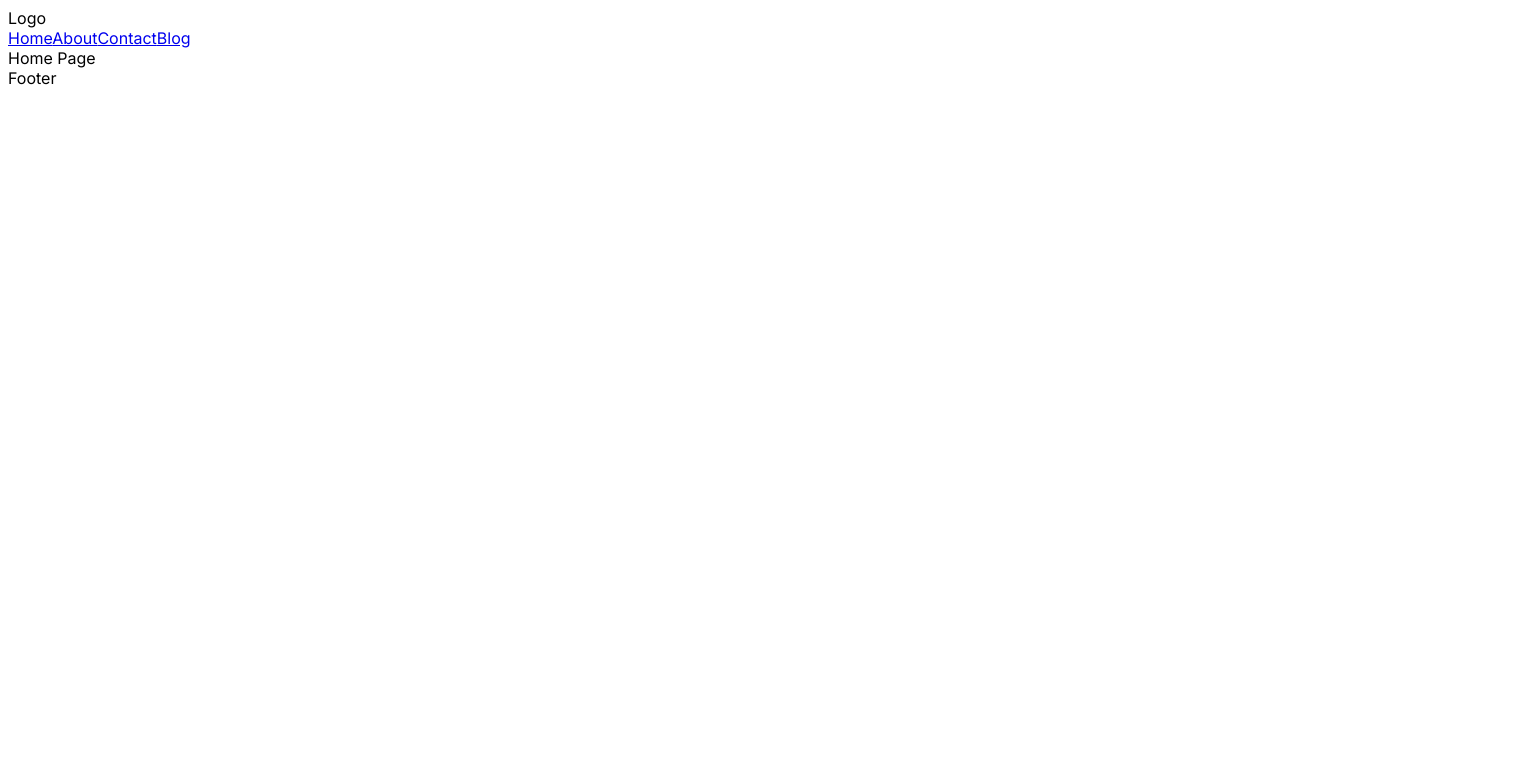
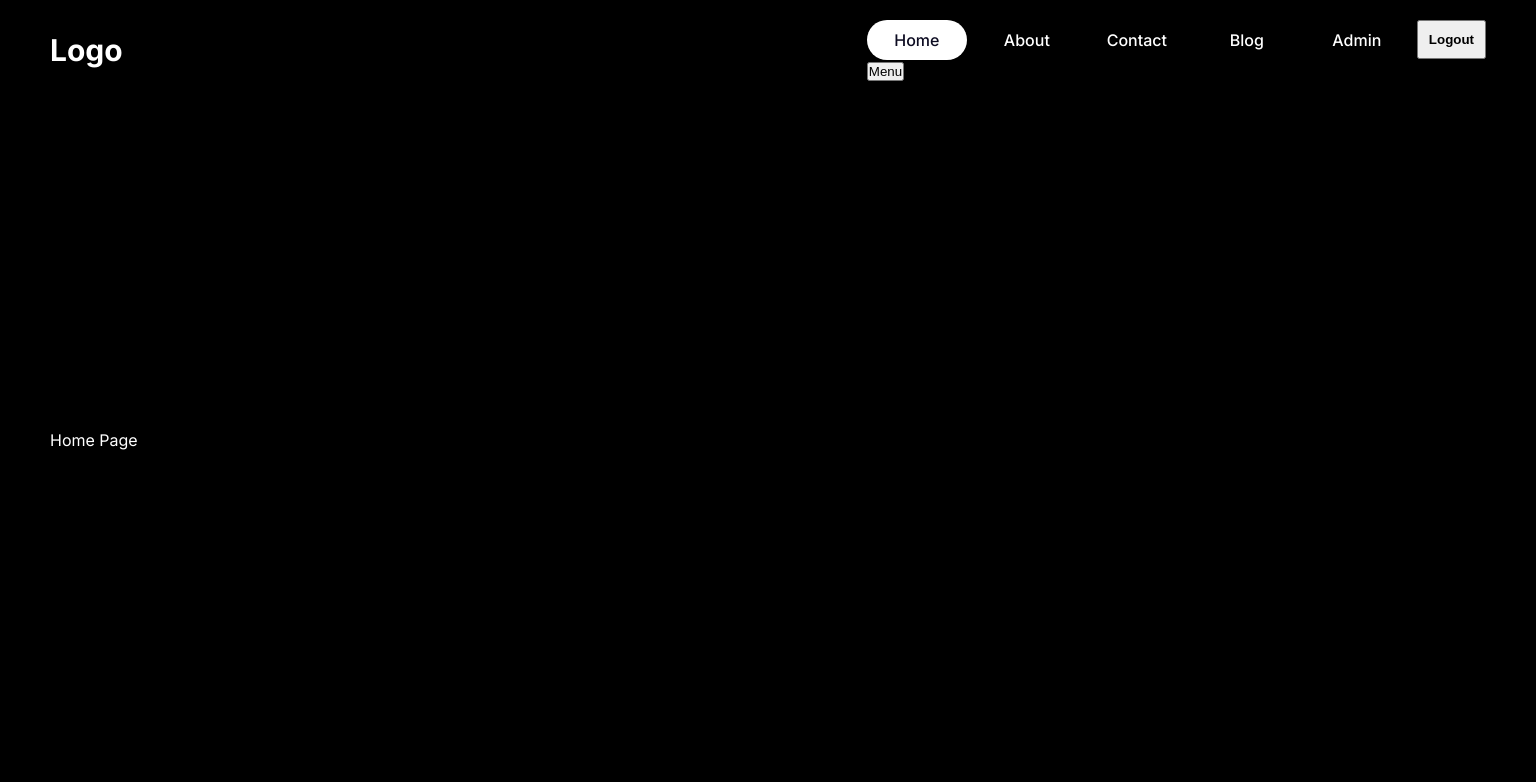
Before and after one commit to Samirun-Shuvo/Lama-Dev-Next-Js-14, a Next.js app: page / in a window 1280 px wide. Shown: the top 782 px of the page, 1536 px wide, since content can reach past the window. Built offline with nearby package versions, Linux system fonts and the light colour scheme.

Commit message:
update menu

```diff
--- a/src/app/globals.css
+++ b/src/app/globals.css
@@ -0,0 +1,33 @@
+:root {
+    --bg: #0d0c22;
+    --bgSoft: #2d2b42;
+    --text: white;
+    --textSoft: #e5e5e5;
+    --btn: #3673fd;
+}
+
+* {
+    margin: 0;
+    padding: 0;
+    box-sizing: border-box;
+}
+
+body {
+    background-color: black;
+    color: white;
+}
+
+a {
+    text-decoration: none;
+    color: inherit;
+}
+
+.container {
+    width: 1536px;
+    margin: auto;
+    padding: 0px 50px;
+    min-height: 100vh;
+    display: flex;
+    flex-direction: column;
+    justify-content: space-between;
+}
--- a/src/app/layout.js
+++ b/src/app/layout.js
@@ -14,9 +14,11 @@
   return (
     <html lang="en">
       <body className={inter.className}>
-        <Navbar />
-        {children}
-        <Footer/>
+        <div className="container">
+          <Navbar />
+          {children}
+          <Footer />
+        </div>
       </body>
     </html>
   );
--- a/src/components/navbar/Navbar.jsx
+++ b/src/components/navbar/Navbar.jsx
@@ -1,10 +1,11 @@
 import React from 'react';
 import Links from './links/Links';
+import styles from "./navbar.module.css"
 
 const Navbar = () => {
     return (
-        <div>
-            <div>Logo</div>
+        <div className={styles.container}>
+            <div className={styles.logo}>Logo</div>
             <div>
                <Links/>
             </div>
--- a/src/components/navbar/links/Links.jsx
+++ b/src/components/navbar/links/Links.jsx
@@ -1,7 +1,8 @@
-import Link from "next/link";
-import React from "react";
+"use client";
+import React, { useState } from "react";
+import styles from "./links.module.css";
+import NavLink from "./navLink/navLink";
 
-const Links = () => {
 const links = [
   {
     title: "Home",
@@ -20,13 +21,37 @@
     path: "/blog",
   },
 ];
+
+const Links = () => {
+  const [open, setOpen] = useState(false);
+
+  //TEMPORARY
+  const session = true;
+  const isAdmin = true;
+
   return (
-    <div>
+    <div className={styles.container}>
+      <div className={styles.links}>
         {links.map((link) => (
-        <Link key={link.title} href={link.path}>
-          {link.title}
-        </Link>
+          <NavLink key={link.title} item={link} />
         ))}
+        {session ? (
+          <>
+            {isAdmin && <NavLink item={{ title: "Admin", path: "/admin" }} />}
+            <button className={styles.logout}>Logout</button>
+          </>
+        ) : (
+          <NavLink item={{ title: "Login", path: "/login" }} />
+        )}
+      </div>
+      <button onClick={() => setOpen((prev) => !prev)}>Menu</button>
+      {open && (
+        <div className={styles.mobileLinks}>
+          {links.map((link) => (
+            <NavLink key={link.title} item={link} />
+          ))}
+        </div>
+      )}
     </div>
   );
 };
--- /dev/null
+++ b/src/components/navbar/links/links.module.css
@@ -0,0 +1,24 @@
+.links{
+    display: flex;
+    align-items: center;
+    gap: 10px;
+}
+.logout{
+    padding: 10px;
+    cursor:pointer;
+    font-weight: bold;
+}
+.mobileLinks{
+    position: absolute;
+    top: 100px;
+    right: 0;
+    width: 50%;
+    height: calc(100vh - 100px);
+    /* background-color: var(--bg); */
+    background-color: rebeccapurple;
+    display: flex;
+    flex-direction: column;
+    align-items: center;
+    justify-content: center;
+    gap: 10px;
+}
--- /dev/null
+++ b/src/components/navbar/links/navLink/navLink.jsx
@@ -0,0 +1,22 @@
+"use client";
+import React from "react";
+import styles from "./navlink.module.css";
+import Link from "next/link";
+import { usePathname } from "next/navigation";
+
+const NavLink = ({ item }) => {
+  const pathName = usePathname();
+  return (
+    <Link
+      className={`${styles.container} ${
+        pathName === item.path && styles.active
+      }`}
+      href={item.path}
+      key={item.title}
+    >
+      {item.title}
+    </Link>
+  );
+};
+
+export default NavLink;
--- /dev/null
+++ b/src/components/navbar/links/navLink/navlink.module.css
@@ -0,0 +1,11 @@
+.container{
+    min-width: 100px;
+    padding: 10px;
+    border-radius: 20px;
+    font-weight: 500;
+    text-align: center;
+}
+.active{
+    background-color: var(--text);
+    color:var(--bg);
+}
--- /dev/null
+++ b/src/components/navbar/navbar.module.css
@@ -0,0 +1,10 @@
+.container{
+    height: 100px;
+    display: flex;
+    align-items: center;
+    justify-content: space-between;
+}
+.logo{
+    font-size: 30px;
+    font-weight: bold;
+}
```
Lines whose indentation alone changed are shown as unchanged.
